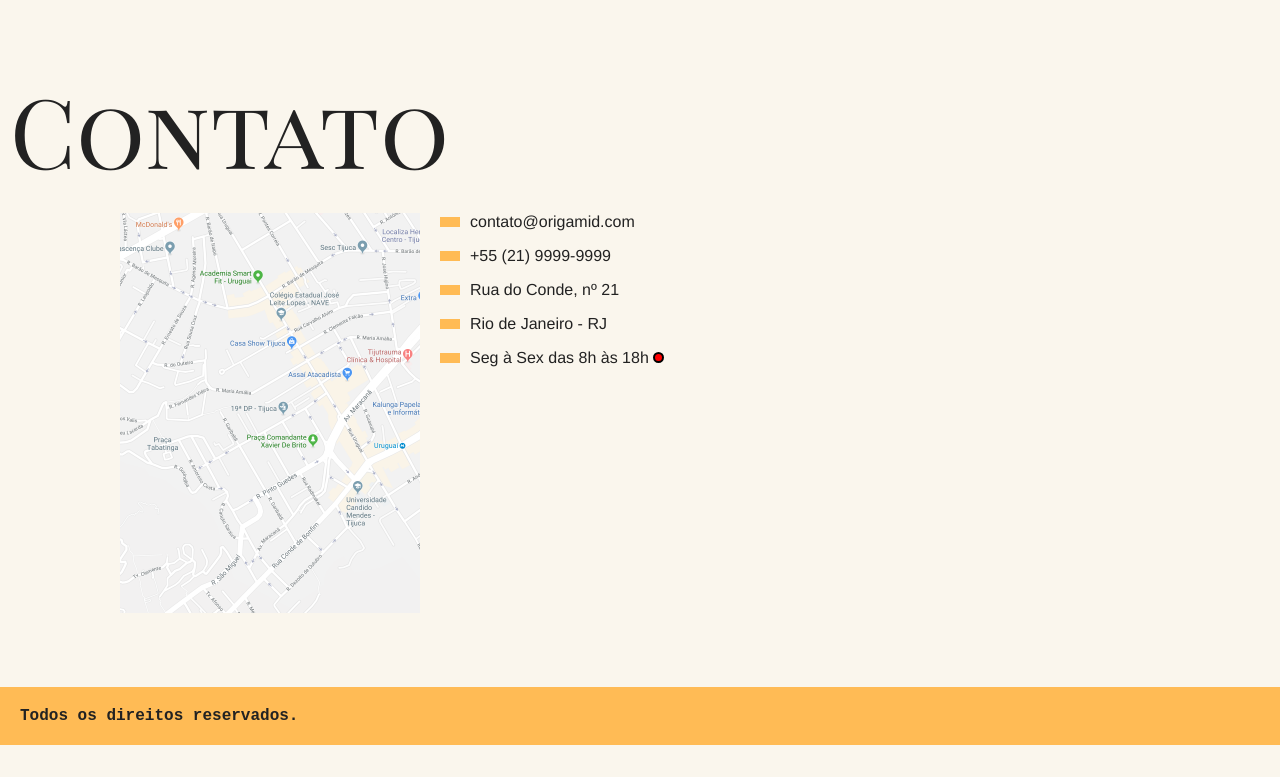
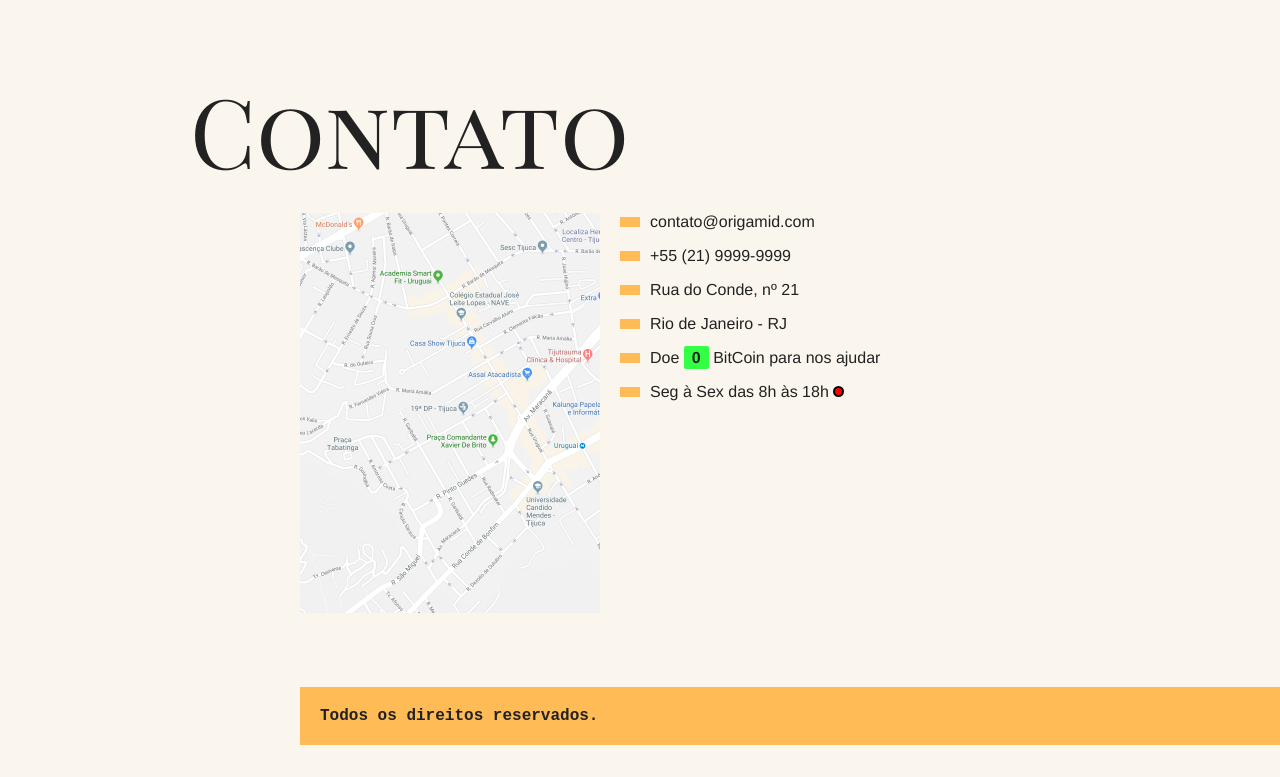
Before and after one commit to JvKulka/Animais-Fantasticos, a plain HTML site: page index.html in a window 1280 px wide. Shown: the part 1679-2456 px from the top of the page. Drawn offline with Linux system fonts and the light colour scheme; no server answers.

Commit message:
Fetch BitCoin
Realizado consumo de API de valor do BitCoin para implementar no projeto.

```diff
--- a/css/geral.css
+++ b/css/geral.css
@@ -336,3 +336,10 @@ body {
     margin-left: 4px;
     border: 2px solid black;
 }
+
+.btc-preco {
+    background: #3f4;
+    padding: .2rem .5rem;
+    font-weight: bold;
+    border-radius: 2px;
+}
--- a/index.html
+++ b/index.html
@@ -166,9 +166,7 @@
 
     <section class="grid-section numeros" data-anime="scroll">
       <h1 class="titulo">Números</h1>
-      <div class="numeros-grid">
-      </div>
-  </div>
+      <div class="numeros-grid"></div>
     </section>
 
     <section class="grid-section contato" data-anime="scroll" id="contato">
@@ -181,6 +179,7 @@
         <li>+55 (21) 9999-9999</li>
         <li>Rua do Conde, nº 21</li>
         <li>Rio de Janeiro - RJ</li>
+        <li>Doe <span class="btc-preco">0</span> BitCoin para nos ajudar</li>
         <li data-semana="1,2,3,4,5" data-horario="8,18">Seg à Sex das 8h às 18h</li>
       </ul>
     </section>
--- a/js/modules/fetch-animais.js
+++ b/js/modules/fetch-animais.js
@@ -2,6 +2,7 @@ import animaNumeros from './anima-numeros.js'
 
 export default function initFetchAnimais() {
     async function fetchAnimais(url) {
+        try {
             const animaisResponse = await fetch(url)
             const animaisJSON = await animaisResponse.json()
             const numerosGrid = document.querySelector('.numeros-grid')
@@ -11,6 +12,9 @@ export default function initFetchAnimais() {
                 numerosGrid.appendChild(divAnimal)
             })
             animaNumeros()
+        } catch (erro) {
+            console.log(erro)
+        }
     }
 
     function createAnimal(animal) {
--- /dev/null
+++ b/js/modules/fetch-bitcoin.js
@@ -0,0 +1,10 @@
+export default function initFetchBitcoin() {
+    fetch('https://blockchain.info/ticker')
+        .then(response => response.json())
+        .then(bitcoin => {
+            const btcPreco = document.querySelector('.btc-preco')
+            btcPreco.innerText = (1000 / bitcoin.BRL.sell).toFixed(4)
+        }).catch(erro => {
+            console.log(Error(erro))
+        })
+}
--- a/js/script.js
+++ b/js/script.js
@@ -8,6 +8,7 @@ import dropDownMenu from './modules/dropdown-menu.js'
 import menuMobile from './modules/menu-mobile.js'
 import horarioFuncionamento from './modules/funcionamento.js'
 import initFetchAnimais from './modules/fetch-animais.js'
+import initFetchBitcoin from './modules/fetch-bitcoin.js'
 
 navegacaoScrollSuave()
 navegacaoAnimacaoScroll()
@@ -19,3 +20,4 @@ dropDownMenu()
 menuMobile()
 horarioFuncionamento()
 initFetchAnimais()
+initFetchBitcoin()
```
Lines whose indentation alone changed are shown as unchanged.
